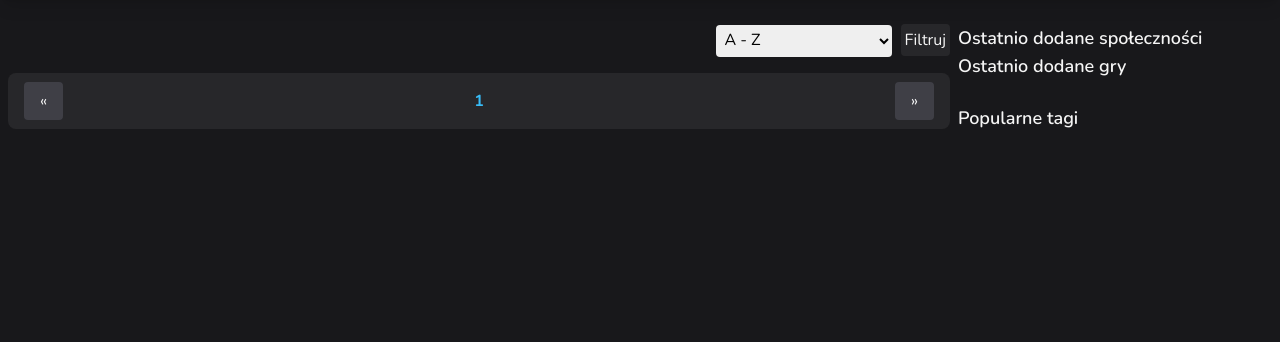
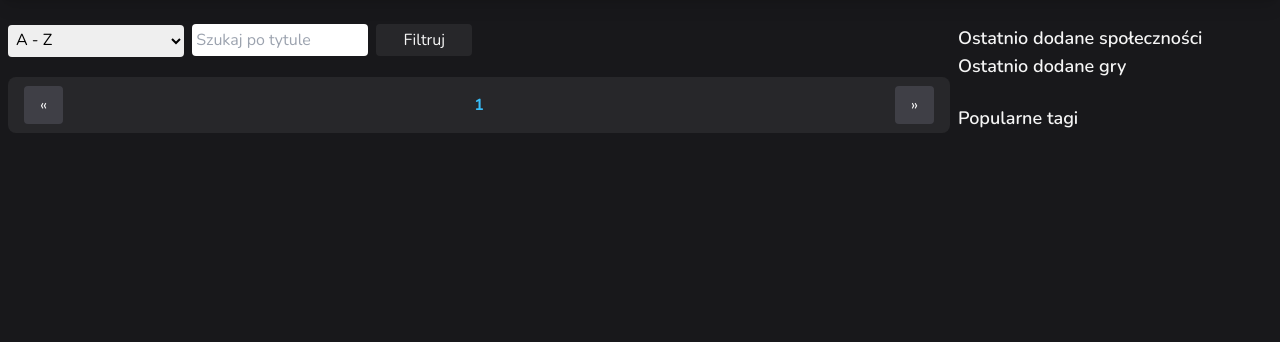
Before and after one commit to mzylka/Realni-Stratedzy, a Flask app: page /gry/ in a window 1280 px wide. Shown: the part 78-420 px from the top of the page. Run offline with Flask 3, Linux system fonts and the light colour scheme; data that the repository does not hold is empty; some libraries are stand-ins or nearby versions.

Commit message:
Changed the way how games are searched (by URL parameters), fixed some css form style in games page

```diff
--- a/app/main/forms.py
+++ b/app/main/forms.py
@@ -10,6 +10,7 @@ class SearchForm(FlaskForm):
 
 class GamesFilterForm(FlaskForm):
     filtr = SelectField('Opcje filtrowania', validators=[DataRequired()], coerce=int, choices=[(1, 'Ostatnio dodane'), (2, 'A - Z'), (3, 'Z - A'), (4, 'Data premiery (Od Nadchodzących/TBD)'), (5, 'Data premiery (Od najstarszych)')], default=2)
+    searched = StringField('Znajdź grę po tytule')
     submit = SubmitField('Filtruj')
 
 class CommunitiesFilterForm(FlaskForm):
--- a/app/main/views.py
+++ b/app/main/views.py
@@ -8,20 +8,20 @@ from sqlalchemy import desc
 
 @main.route('/')
 def index():
-    search = request.args.get('filtr_type')
-    val = request.args.get('filtr_val')
-    print(val);
+    searched = request.args.get('searched')
+    print(searched)
     page = None
 
-    if not (search and val):
+    if not (searched):
         posts = db.select(Post).filter_by(published=True).order_by(Post.timestamp.desc())
         page = db.paginate(posts)
     else:
-        print("searching")
-        posts = db.select(Post).filter_by(published=True).where(Post.body.contains(val)).order_by(Post.timestamp.desc())
+        print(searched)
+        posts = db.select(Post).filter_by(published=True).order_by(Post.timestamp.desc()).where(Post.body.contains(searched))
+        print(posts)
         page = db.paginate(posts)
 
-    return render_template('index.html', page=page, filtr_type=search, filtr_val=val)
+    return render_template('index.html', page=page, searched=searched)
 
 
 #  Posts for specified game
@@ -61,17 +61,17 @@ def game(slug):
 
 #  Games list
 @main.route('/gry/', methods=['GET', 'POST'])
-@main.route('/gry/szukaj/<title>', methods=['GET', 'POST'])
-def games(title=None):
+def games():
     form = GamesFilterForm()
-    filtr_type = request.args.get('filtr_type')
+    searched = request.args.get('searched', type=str)
     filtr_val = request.args.get('filtr_val', type=int)
-    if filtr_type:
+    if filtr_val:
         form.filtr.data = filtr_val
+        form.searched.data = searched
     order_arg = Game._title
     games = None
 
-    if filtr_type and filtr_val:
+    if filtr_val:
         if filtr_val == 1:
             order_arg = Game.id.desc()
         elif filtr_val == 2:
@@ -86,10 +86,10 @@ def games(title=None):
 
     if games is None:
         games = db.select(Game).filter_by(published=True).order_by(order_arg)
-    if title:
-        games = games.where(Game._title.contains(title))
+    if searched:
+        games = games.where(Game._title.contains(searched))
     page = db.paginate(games)
-    return render_template('main/games.html', page=page, form=form, filtr_type=filtr_type, filtr_val=filtr_val)
+    return render_template('main/games.html', page=page, form=form, searched=searched, filtr_val=filtr_val)
 
 
 #  Posts list filtered by tag
@@ -178,7 +178,7 @@ def search():
     form = SearchForm()
     if form.validate_on_submit():
         searched = form.searched.data
-        return redirect(url_for('main.index', filtr_type='search', filtr_val=searched))
+        return redirect(url_for('main.index', searched=searched))
     return redirect(url_for('main.index'))
 
 
@@ -197,7 +197,8 @@ def games_filter():
     form = GamesFilterForm()
     if form.validate_on_submit():
         filtr_val = form.filtr.data
-        return redirect(url_for('main.games', filtr_type="sort", filtr_val=filtr_val))
+        title = form.searched.data
+        return redirect(url_for('main.games', searched=title, filtr_val=filtr_val))
     return redirect(url_for('main.games'))
 
 
--- a/app/templates/_macros.html
+++ b/app/templates/_macros.html
@@ -1,37 +1,31 @@
-{% macro render_pagination(pagination, endpoint, filtr_t, filtr_v) %}
+{% macro render_pagination(pagination, endpoint) %}
 <div class="pagination flex bg-zinc-800 rounded-lg my-4">
   <div class="pagination-left p-2 m-2">
-    <a class="bg-zinc-700 py-2 px-4 hover:text-sky-400 transition-colors rounded" href="{% if pagination.has_prev %}{{ url_for(endpoint, page = pagination.page - 1, filtr_type = filtr_t, filtr_val = filtr_v, **kwargs) }}{% else %}#{% endif %}">
+    <a class="bg-zinc-700 py-2 px-4 hover:text-sky-400 transition-colors rounded" href="{% if pagination.has_prev %}{{ url_for(endpoint, page = pagination.page - 1, **kwargs) }}{% else %}#{% endif %}">
       &laquo;
     </a>
   </div>
   <div class="pagination-main flex justify-center content-center grow p-2">
       {% if pagination.has_prev %}
-          {% if filtr_t %}
-          <a class="m-1 p-1 hover:text-sky-400 transition-colors" href="{{ url_for(endpoint, page = pagination.page - 1, filtr_type = filtr_t, filtr_val = filtr_v) }}">
+          <a class="m-1 p-1 hover:text-sky-400 transition-colors" href="{{ url_for(endpoint, page = pagination.page - 1, **kwargs) }}">
             {{ pagination.prev_num }}
           </a>
-          {% else %}
-          <a class="m-1 p-1 hover:text-sky-400 transition-colors" href="{{ url_for(endpoint, page = pagination.page - 1) }}">
-            {{ pagination.prev_num }}
-          </a>
-          {% endif %}
       {% endif %}
       <strong class="m-1 p-1 text-sky-400">{{ pagination.page }}</strong>
       {% if pagination.has_next %}
         {% if filtr_t %}
-          <a class="m-1 p-1 hover:text-sky-400 transition-colors" href="{{ url_for(endpoint, page = pagination.page + 1, filtr_type = filtr_t, filtr_val = filtr_v) }}">
+          <a class="m-1 p-1 hover:text-sky-400 transition-colors" href="{{ url_for(endpoint, page = pagination.page + 1, **kwargs) }}">
             {{ pagination.next_num }}
           </a>
         {% else %}
-          <a class="m-1 p-1 hover:text-sky-400 transition-colors" href="{{ url_for(endpoint, page = pagination.page + 1) }}">
+          <a class="m-1 p-1 hover:text-sky-400 transition-colors" href="{{ url_for(endpoint, page = pagination.page + 1, **kwargs) }}">
             {{ pagination.next_num }}
           </a>
         {% endif %}
       {% endif %}
   </div>
   <div class="pagination-right p-2 m-2">
-    <a class="bg-zinc-700 py-2 px-4 hover:text-sky-400 transition-colors rounded" href="{% if pagination.has_next %}{{ url_for(endpoint, page = pagination.page + 1, filtr_type = filtr_t, filtr_val = filtr_v, **kwargs) }}{% else %}#{% endif %}">
+    <a class="bg-zinc-700 py-2 px-4 hover:text-sky-400 transition-colors rounded" href="{% if pagination.has_next %}{{ url_for(endpoint, page = pagination.page + 1, **kwargs) }}{% else %}#{% endif %}">
       &raquo;
     </a>
   </div>
--- a/app/templates/index.html
+++ b/app/templates/index.html
@@ -21,5 +21,5 @@
     </article>
     {% endfor %}
 </div>
-{{ macros.render_pagination(page, '.index', filtr_type, filtr_val) }}
+{{ macros.render_pagination(page, '.index', searched=searched) }}
 {% endblock %}
--- a/app/templates/main/games.html
+++ b/app/templates/main/games.html
@@ -3,12 +3,13 @@
 {% import "_macros.html" as macros %}
 {% block content %}
 <div class="games">
-    <div class="game__form_filter mb-3">
-        <div class="game__filter flex justify-center lg:justify-end">
-            <form class="game__filter-form" method="POST" action="{{ url_for('main.games_filter') }}">
+    <div class="game__form_filter mb-5">
+        <div class="lg:justify-end">
+            <form class="game__filter-form flex flex-col items-center sm:block" method="POST" action="{{ url_for('main.games_filter') }}">
                 {{ form.hidden_tag() }}
-                {{ form.filtr(class="rounded w-60 p-1 lg:w-44 text-black focus:outline-none focus:ring focus:ring-sky-400") }}
-                {{ form.submit(class="block lg:inline-block w-full lg:w-max bg-zinc-800 rounded mt-4 lg:mt-0 lg:ml-1 p-1 cursor-pointer hover:text-sky-400 transition")}}
+                {{ form.filtr(class="rounded w-60 p-1 mb-2 sm:mb-0 lg:w-44 text-black focus:outline-none focus:ring focus:ring-sky-400") }}
+                {{ form.searched(class="text-black rounded p-1 h-8 w-60 m-auto lg:ml-1 lg:w-44 focus:outline-none focus:ring focus:ring-sky-400", placeholder="Szukaj po tytule") }}
+                {{ form.submit(class="block lg:inline-block w-full lg:w-24 bg-zinc-800 rounded mt-4 lg:mt-0 lg:ml-1 p-1 cursor-pointer hover:text-sky-400 transition")}}
             </form>
         </div>
     </div>
@@ -25,5 +26,5 @@
     </article>
     {% endfor %}
 </div>
-{{ macros.render_pagination(page, '.games', filtr_type, filtr_val) }}
+{{ macros.render_pagination(page, '.games', searched=searched, filtr_val=filtr_val) }}
 {% endblock %}
```
Also changed, not shown: app/static/dist/style.css.
